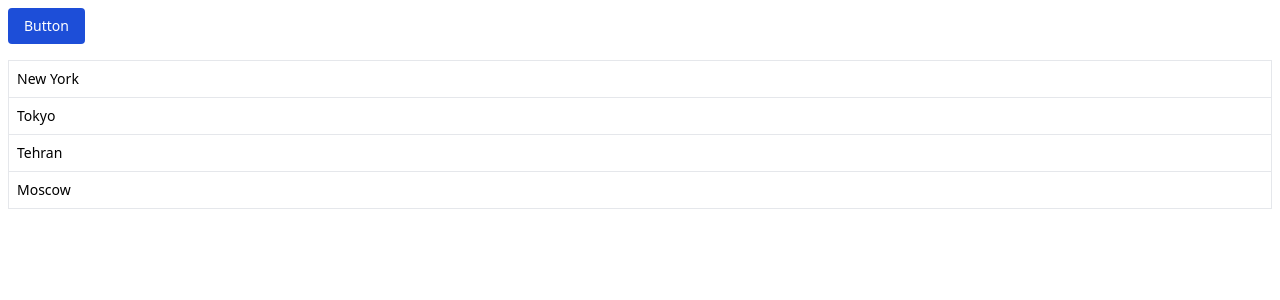
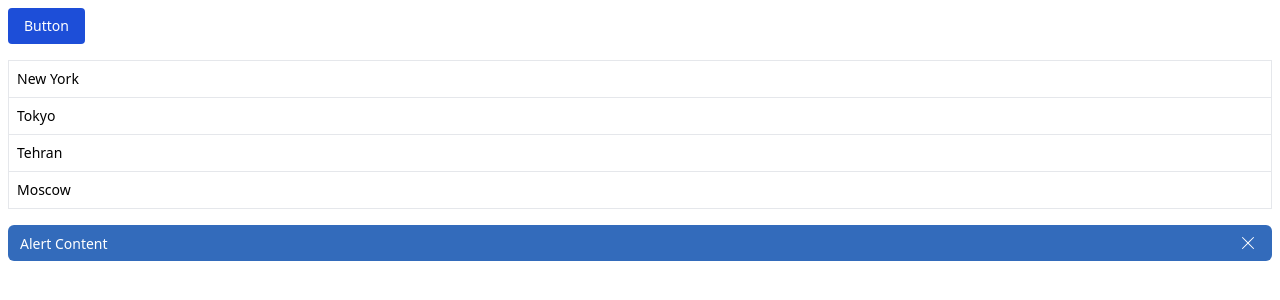
Before and after one commit to arjangimahdi/todolist-react, a React (Vite) app: page / in a window 1280 px wide. Shown: the top 300 px of the page. Built offline with nearby package versions, Linux system fonts and the light colour scheme.

Commit message:
style(components): :lipstick: alert component
add different styles to alert component

```diff
--- a/package.json
+++ b/package.json
@@ -9,9 +9,11 @@
     "preview": "vite preview"
   },
   "dependencies": {
+    "@types/styled-components": "^5.1.34",
     "react": "^18.2.0",
     "react-dom": "^18.2.0",
-    "react-icons": "^5.4.0"
+    "react-icons": "^5.4.0",
+    "styled-components": "^6.1.14"
   },
   "devDependencies": {
     "@types/react": "^18.0.27",
--- a/src/App.tsx
+++ b/src/App.tsx
@@ -1,7 +1,10 @@
+import { useState } from "react";
+import { UAlert } from "./components/alert/UAlert";
 import { UButton } from "./components/UButton";
 import { UListGroup } from "./components/UListGroup";
 
 function App() {
+    const [showAlert, setShowAlert] = useState<boolean>(true);
     const cities = ["New York", "Tokyo", "Tehran", "Moscow"];
     return (
         <div className="p-2 flex flex-col gap-y-4">
@@ -9,6 +12,7 @@ function App() {
                 Button
             </UButton>
             <UListGroup items={cities} />
+            <UAlert onClose={() => setShowAlert(false)}>Alert Content</UAlert>
         </div>
     );
 }
--- /dev/null
+++ b/src/components/alert/UAlert.tsx
@@ -0,0 +1,41 @@
+import { ReactNode } from "react";
+import { BsXLg } from "react-icons/bs";
+import styled from "styled-components";
+// import styles from "./alert.module.css";
+
+interface UAlertProps {
+    children: ReactNode;
+    onClose: () => void;
+}
+
+const AlertWrapper = styled.div`
+    width: 100%;
+    display: flex;
+    flex-direction: row;
+    align-items: center;
+    justify-content: space-between;
+    padding: 6px 12px;
+    border-radius: 6px;
+    background-color: rgba(0, 71, 171, 0.8);
+`;
+const AlertTitle = styled.span`
+    color: white;
+    font-size: 14px;
+`;
+const AlertButton = styled.button`
+    padding: 4px;
+    width: 24px;
+    height: 24px;
+    color: white;
+`;
+
+export const UAlert = ({ children, onClose }: UAlertProps) => {
+    return (
+        <AlertWrapper>
+            <AlertTitle>{children}</AlertTitle>
+            <AlertButton onClick={onClose}>
+                <BsXLg />
+            </AlertButton>
+        </AlertWrapper>
+    );
+};
--- /dev/null
+++ b/src/components/alert/alert.module.css
@@ -0,0 +1,20 @@
+.alert {
+  width: 100%;
+  display: flex;
+  flex-direction: row;
+  align-items: center;
+  justify-content: space-between;
+  padding: 6px 12px;
+  border-radius: 6px;
+  background-color: rgba(0, 71, 171, 0.8);
+}
+.alertTitle {
+  color: white;
+  font-size: 14px;
+}
+.alertClose {
+  padding: 4px;
+  width: 24px;
+  height: 24px;
+  color: white;
+}
```
Also changed, not shown: src/components/alert/alert.css (added, +8 -0 lines), 1 other file (tests, documents, lock files or other folders).
